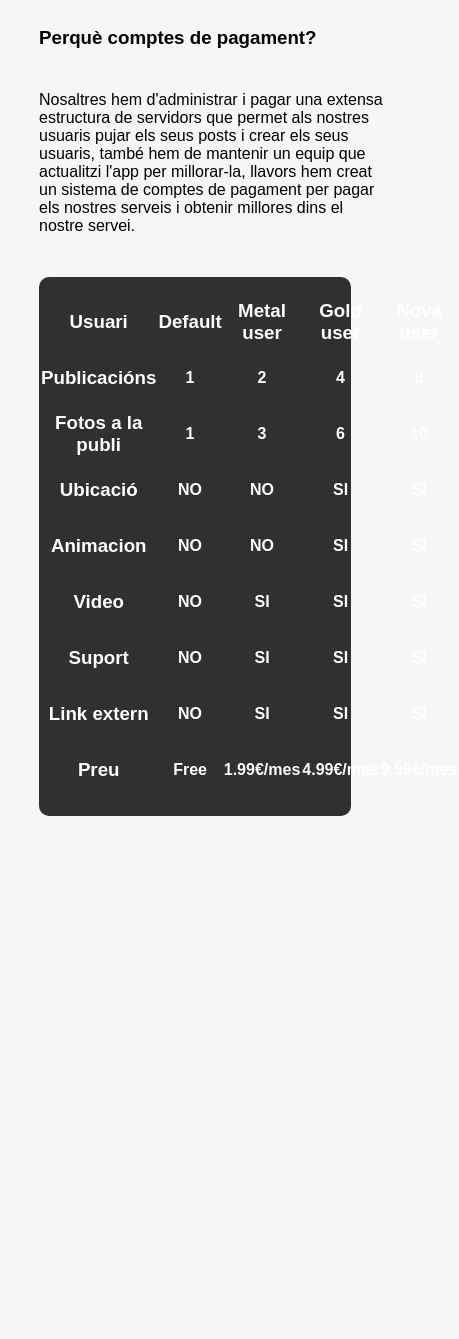
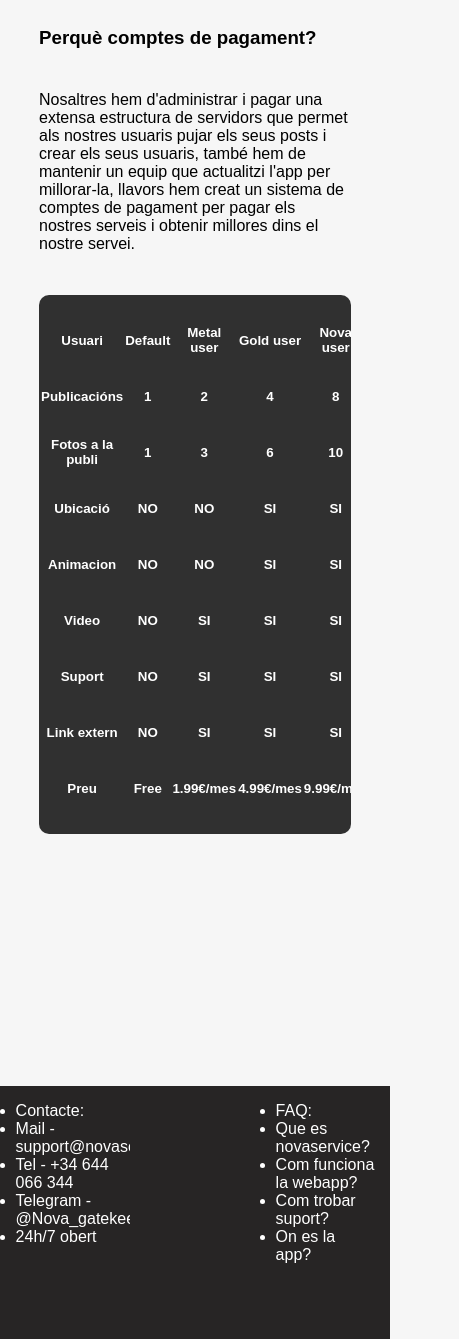
Before and after one commit to maggiio/ProyectoFinal, a plain HTML site: page accounts.html in a window 390 px wide. Shown: the part 180-1519 px from the top of the page, 459 px wide, since content can reach past the window. Before the commit the page ends 996 px from the top, so only its background shows below. Drawn offline with Linux system fonts and the light colour scheme.

Commit message:
Mejoras de web y otros
Mejoras

```diff
--- a/accounts.html
+++ b/accounts.html
@@ -31,7 +31,7 @@ xmlns:fb="https://www.facebook.com/2008/fbml">
         <div id="nav_btn_container">
             <ul>
                 <li><a href="index.html">Inici</a></li>
-                <li><a href="/nova_app/index.html">App</a></li>
+                <li><a href="https://app.novaservice.cat">App</a></li>
                 <li id="btn"><a href="#">Comptes &#x2BC6;</a>
                     <div id="dropdown">
                         <a href="#section_1">
@@ -48,14 +48,14 @@ xmlns:fb="https://www.facebook.com/2008/fbml">
                         </a>
                     </div>
                 <li><a href="about.html">Sobre Nosaltres</a></li>
-                <li><a href="#">Suport</a></li>
+                <li><a href="support.html">Suport</a></li>
             </ul>
 
         </div>
     </nav>
     <main>
         <section id="section_1">
-            <h2>Comptes i millores</h2>
+            <h2>Comptes</h2>
             <h3 class="section1_h3">Perquè comptes de pagament?</h3>
             <p class="section1_text">Nosaltres hem d'administrar i pagar una extensa estructura de servidors que
                 permet als nostres usuaris pujar els seus posts i crear els seus usuaris, també
@@ -135,6 +135,29 @@ xmlns:fb="https://www.facebook.com/2008/fbml">
     <article>
 
     </article>
+    <footer>
+        <div class="footer_block">
+            <ul>
+                <li>Contacte:</li>
+                <li>Mail - support@novaservice.cat</li>
+                <li>Tel - +34 644 066 344</li>
+                <li>Telegram - @Nova_gatekeeper_bot</li>
+                <li>24h/7 obert</li>
+            </ul>
+        </div>
+        <div class="footer_block">
+
+        </div>
+        <div class="footer_block">
+            <ul>
+                <li>FAQ:</li>
+                <li>Que es novaservice?</li>
+                <li>Com funciona la webapp?</li>
+                <li>Com trobar suport?</li>
+                <li>On es la app?</li>
+            </ul>
+        </div>
+    </footer>
 <script src="https://static.elfsight.com/platform/platform.js" data-use-service-core defer></script>
 <div class="elfsight-app-4f39742f-9a52-49b3-baec-555a75628521" data-elfsight-app-lazy></div>
 </body>
--- a/css/about.css
+++ b/css/about.css
@@ -39,13 +39,13 @@ nav {
     margin-top: 1.9vh;
 }
 
-ul {
+nav ul {
     margin-top: 3.7vh;
     padding-top: 6px;
     padding-bottom: 6px;
 }
 
-li {
+nav li {
     display: inline;
     padding: 10px;
     margin: 5px;
@@ -56,13 +56,6 @@ li {
 li:hover {
     color: black;
     text-decoration-line: underline;
-}
-
-li .login_btn {
-    padding: 5px;
-    background-color: rgb(138, 23, 23);
-    color: white;
-    border-radius: 10px;
 }
 
 #btn:hover #dropdown {
@@ -122,13 +115,15 @@ section {
     display: flex;
     justify-content: center;
     margin-bottom: 5vh;
-    overflow: hidden;
+    /* overflow: hidden; */
+    height: 50vh;
+    margin-top: 5vh;
 }
 section div {
     width: 100vw;
-    height: 40vh;
+    height: 43vh;
     border-right: 1px solid black;
-    overflow: hidden;
+    overflow: visible;
 }
 header {
     width: 100vw;
@@ -154,11 +149,6 @@ article h3 {
     margin-top: 3vw;
     font-size: 20pt;
 }
-header h1 {
-    letter-spacing: 3px;
-    padding: 5vw;
-    font-size: 30pt;
-}
 article img {
     margin-left: 5vw;
 }
@@ -168,7 +158,7 @@ section > div > img {
 }
 .tile {
     width: 100vw;
-    height: 45vh;
+    height: 65vh;
 }
 .tile_owners {
     width: 100vw;
@@ -189,8 +179,42 @@ section > div > img {
     margin-left: 2vw;
     border-radius: 10em;
 }
+
 .tile iframe {
     margin: 2vw;
+    height: 56vh;
+    border: 1px solid black;
+}
+#support_back {
+    height: 60vh;
+    padding: 5vw;
+    letter-spacing: 1px;
+    font-size: 30pt;
+    background-image: url(/img/support_background.jpg);
+    z-index: 1;
+}
+h1 {
+    color: white;
+    z-index: 99999;
+}
+
+footer {
+    height: 30vh;
+    width: 100vw;
+    background-color: rgb(39, 37, 37);
+    margin-top: 5vh;
+    display: flex;
+    flex-direction: row;
+}
+.footer_block {
+    flex: 1;
+    color: white;
+}
+.footer_block ul {
+    margin: 4vw;
+}
+.footer_block ul li {
+    color: white;
 }
 
 
@@ -231,17 +255,18 @@ section > div > img {
     article {
         width: 100vw;
         height: 40vh;
-        overflow: hidden;
+        /* overflow: hidden; */
     }
     section {
-        display: flex;
+        display: block;
         justify-content: center;
         margin-bottom: 5vh;
-        overflow: hidden;
+        /* overflow: hidden; */
+        height: 100vh;
     }
     section div {
         width: 100vw;
-        height: 40vh;
+        height: 50vh;
         border-right: 0px solid black;
     }
 
--- a/css/index.css
+++ b/css/index.css
@@ -41,13 +41,13 @@ nav {
     margin-top: 1.9vh;
 }
 
-ul {
+nav ul {
     margin-top: 3.7vh;
     padding-top: 6px;
     padding-bottom: 6px;
 }
 
-li {
+nav li {
     display: inline;
     padding: 10px;
     margin: 5px;
@@ -58,13 +58,6 @@ li {
 li:hover {
     color: black;
     text-decoration-line: underline;
-}
-
-li .login_btn {
-    padding: 5px;
-    background-color: rgb(138, 23, 23);
-    color: white;
-    border-radius: 10px;
 }
 
 #btn:hover #dropdown {
@@ -205,6 +198,29 @@ td h3 {
     padding: 2vw;
     margin-top: 5vh;
 }
+.small_box h2 {
+   margin-bottom: 5vh;
+}
+footer {
+    height: 30vh;
+    width: 100vw;
+    background-color: rgb(39, 37, 37);
+    margin-top: 5vh;
+    display: flex;
+    flex-direction: row;
+}
+.footer_block {
+    flex: 1;
+    color: white;
+}
+
+.footer_block ul {
+    margin: 4vw;
+}
+.footer_block ul li {
+    color: white;
+}
+
 
 
 /* ------------------------------------------------- Media query phone ----------------------------------- */
@@ -238,5 +254,72 @@ td h3 {
     .phone_nav_btn {
         flex: 1;
     }
+    .small_box {
+        width: 90vw;
+        height: 80vh;
+        flex: 1;
+        background-color: white;
+        padding: 2vw;
+        margin-top: 5vh;
+    }
 
+    .footer_block {
+        flex: 1;
+        color: white;
+        overflow: hidden;
+    }
+
+    .footer_block ul {
+        margin: 4vw;
+    }
+    .footer_block ul li {
+        color: white;
+    }
+
+    #section_1 {
+        height: 130vh;
+        width: 100vw;
+    }
+    #users {
+        width: 80vw;
+        height: 60vh;
+        background-color: rgba(0, 0, 0, 0.804);
+        border-radius: 10px;
+        padding-top: 1em;
+        padding-bottom: 1em;
+        overflow-y: hidden;
+    }
+    td {
+        width: 20vw;
+        height: 6.4vh;
+        text-align: center;
+        color: white;
+        font-weight: 700;
+    }
+    td p {
+        color: white;
+        font-size: 10pt;
+    }
+    td h2 {
+        color: white;
+    }
+    td h3 {
+        color: white;
+        font-size: 10pt;
+    }
+    .section1_text {
+        margin-top: 5vh;
+        margin-left: 10vw;
+        margin-bottom: 5vh;
+        width: 80vw;
+    }
+    .section1_h3 {
+        margin-left: 10vw;
+    }
+    #section_1 h2 {
+        font-size: 25pt;
+        margin-top: 5vh;
+        margin-bottom: 5vh;
+        margin-left: 10vw;
+    }
   }
```
Also changed, not shown: about.html (+26 -10 lines), index.html (+45 -28 lines), phone_nav.html (+1 -1 lines), support.html (+24 -1 lines), img/support_background.jpg (added).
